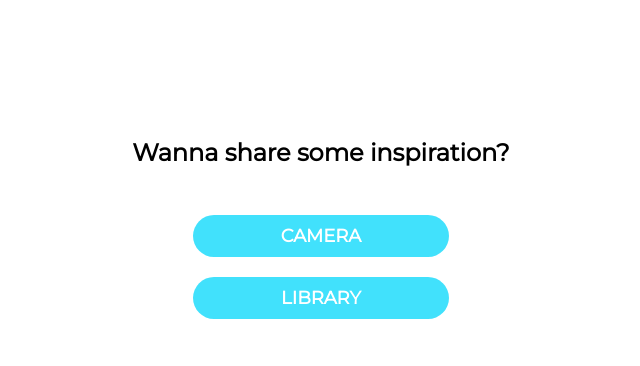
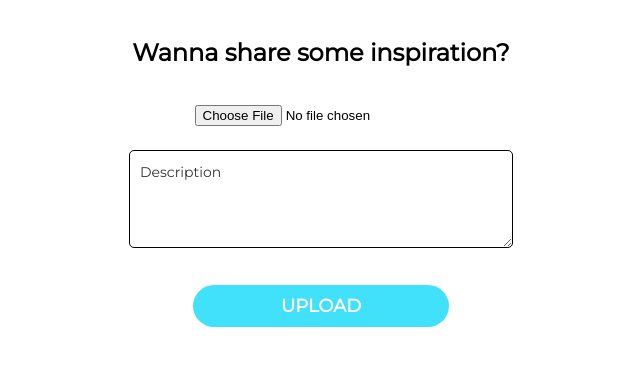
Before and after one commit to Kobo-one/PHP-Inspiration-hunter, a PHP site: page /upload.php in a window 1280 px wide. Shown: the part 59-425 px from the top of the page, without its empty margins (319-959 px from the left). Run offline with PHP 8.4, Linux system fonts and the light colour scheme.

Commit message:
HTML + CSS upload.php
Form gemaakt om post toe te voegen

```diff
--- a/style/style.css
+++ b/style/style.css
@@ -30,18 +30,11 @@ h1 {
     margin-bottom:16px;
 }
 
-
-#upload_photo{
-	text-align: center;
-	height: 50px;
-	 margin-top: 200px;
-
-}
-input[type=text], input[type=password], input[type=submit]{
+input[type=text], input[type=password], input[type=submit], .formfield textarea{
     font-family: 'Montserrat', sans-serif;
 
 }
-input[type=text], input[type=password]{
+input[type=text], input[type=password], .formfield textarea{
     font-size:12px;
     padding:10px 10px;
     margin-left:10%;
@@ -54,6 +47,7 @@ input[type=text], input[type=password]{
     color: #333333;
     opacity: 1; /* Firefox */
 }
+
 .button{
     padding:10px 10px;
     width:50%;
@@ -239,8 +233,6 @@ input[type=text], input[type=password]{
     display:inline-block;
 	border-bottom: #b3f3fe 2px solid;
 
-
-
 }
 
 
@@ -281,6 +273,13 @@ strong {
 
 /* ---- */
 
+/*Upload.php*/
+#upload_photo{
+	text-align: center;
+    margin-top: 100px;
+}
+
+
 
 @media screen and (min-width: 480px){
     /* Sign up + Login */
@@ -294,7 +293,7 @@ strong {
     .formfield {
     margin-bottom:20px;
     }
-    input[type=text], input[type=password]{
+    input[type=text], input[type=password], .formfield textarea{
     font-size:14px;
     padding:10px 10px;
     width: 70%;
@@ -340,7 +339,7 @@ strong {
     .formfield {
     margin-bottom:24px;
     }
-    input[type=text], input[type=password]{
+    input[type=text], input[type=password], .formfield textarea{
     padding: 12px 10px;
     width: 50%;
     margin-left:25%;
@@ -403,7 +402,7 @@ strong {
     h1 {
     margin-bottom:40px;
     }
-    input[type=text], input[type=password]{
+    input[type=text], input[type=password], .formfield textarea{
     padding: 12px 10px;
     width: 40%;
     margin-left:30%;
@@ -441,7 +440,7 @@ strong {
     h1 {
     font-size:24px;
     }
-    input[type=text], input[type=password]{
+    input[type=text], input[type=password], .formfield textarea{
     width: 30%;
     margin-left:35%;
     margin-right:35%;
--- a/upload.php
+++ b/upload.php
@@ -17,10 +17,21 @@
 
 
 <h1>Wanna share some inspiration?</h1>
-<div class="formfield">
-					<input type="submit" value="Camera" class="button">
-					<input type="submit" value="Library" class="button">
+
+                <form action="" method="post" enctype="multipart/form-data">
+                <div class="formfield">
+                    <input type="file" name="image_upload" id="image_upload">
+                </div>
+                <div class="formfield">
+					<textarea id="description" rows="4" placeholder="Description"></textarea>
 				</div>
+                <div class="formfield">
+                    <input type="submit" value="Upload" name="submit" class="button">
+                </div>
+
+                </form>
+
+
 	</div>
 </body>
 </html>
```
